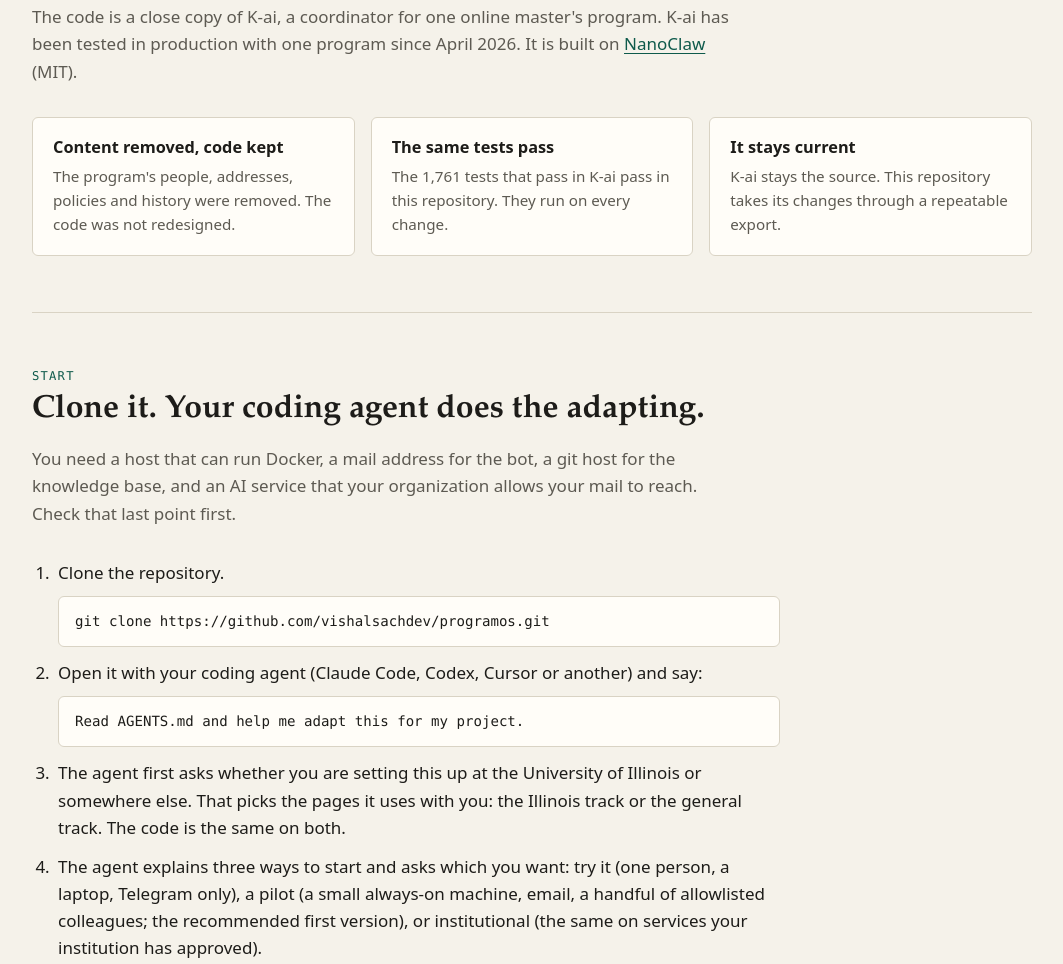
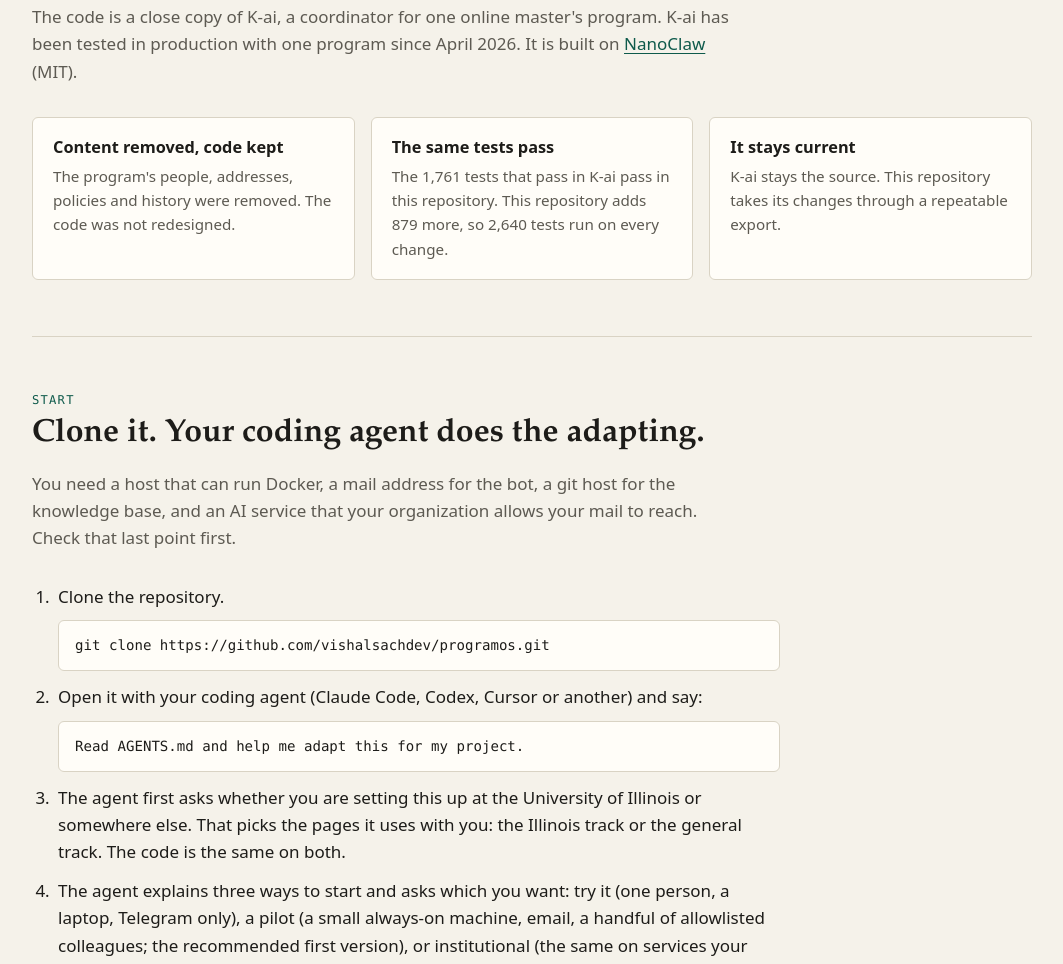
Before and after one commit to vishalsachdev/programos, a website: page site/public/index.html in a window 1280 px wide. Shown: the part 1766-2730 px from the top of the page, without its empty margins (108-1171 px from the left). Drawn offline with Linux system fonts and the light colour scheme.

Commit message:
docs: state the current test count (2,640 in CI) in README and site
Co-Authored-By: Claude Opus 5.5 <noreply@anthropic.com>
Claude-Session: https://claude.ai/code/session_01SMnLWt78XSpvoQjfEjx99r
Agent: programos

```diff
--- a/site/public/index.html
+++ b/site/public/index.html
@@ -456,7 +456,7 @@
           </div>
           <div class="cell">
             <h3>The same tests pass</h3>
-            <p>The 1,761 tests that pass in K-ai pass in this repository. They run on every change.</p>
+            <p>The 1,761 tests that pass in K-ai pass in this repository. This repository adds 879 more, so 2,640 tests run on every change.</p>
           </div>
           <div class="cell">
             <h3>It stays current</h3>
```
Also changed, not shown: README.md.
